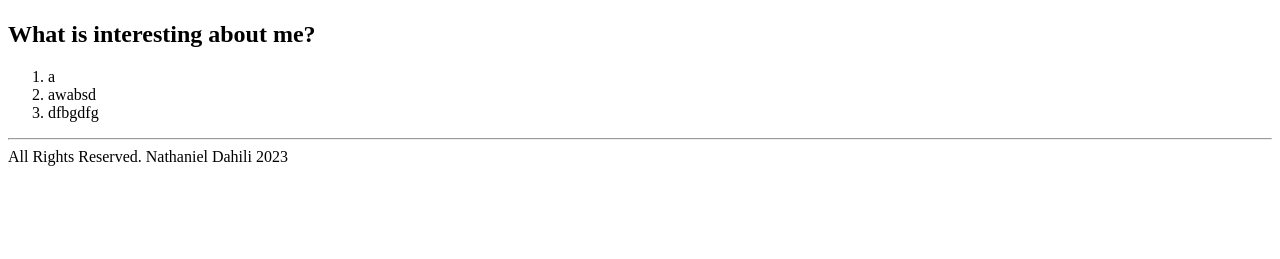
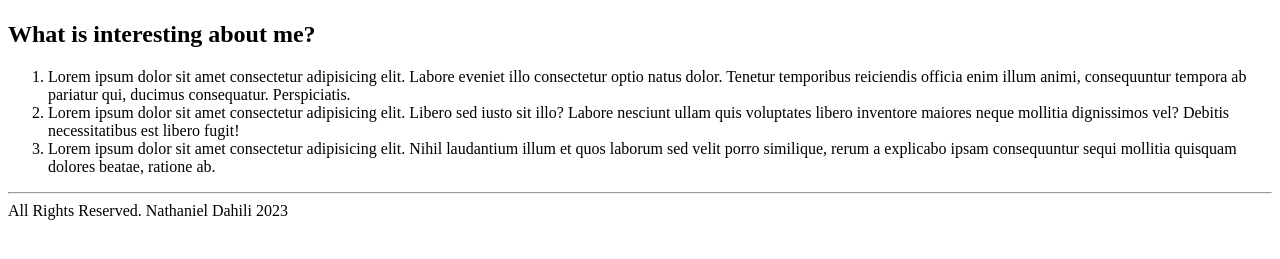
Before and after one commit to epicgithub235/NathanielDahili_q1gfa1, a plain HTML site: page index.html in a window 1280 px wide. Shown: the part 319-578 px from the top of the page. Drawn offline with Linux system fonts and the light colour scheme.

```diff
--- a/index.html
+++ b/index.html
@@ -15,9 +15,9 @@
         <img src="images/asda.jpg" width="150">
     <h2>What is interesting about me?</h2>
     <ol>
-        <li>a</li>
-        <li>awabsd</li>
-        <li>dfbgdfg</li>
+        <li>Lorem ipsum dolor sit amet consectetur adipisicing elit. Labore eveniet illo consectetur optio natus dolor. Tenetur temporibus reiciendis officia enim illum animi, consequuntur tempora ab pariatur qui, ducimus consequatur. Perspiciatis.</li>
+        <li>Lorem ipsum dolor sit amet consectetur adipisicing elit. Libero sed iusto sit illo? Labore nesciunt ullam quis voluptates libero inventore maiores neque mollitia dignissimos vel? Debitis necessitatibus est libero fugit!</li>
+        <li>Lorem ipsum dolor sit amet consectetur adipisicing elit. Nihil laudantium illum et quos laborum sed velit porro similique, rerum a explicabo ipsam consequuntur sequi mollitia quisquam dolores beatae, ratione ab.</li>
     </ol>
     <hr>
     <a>All Rights Reserved. Nathaniel Dahili 2023</a>
```
